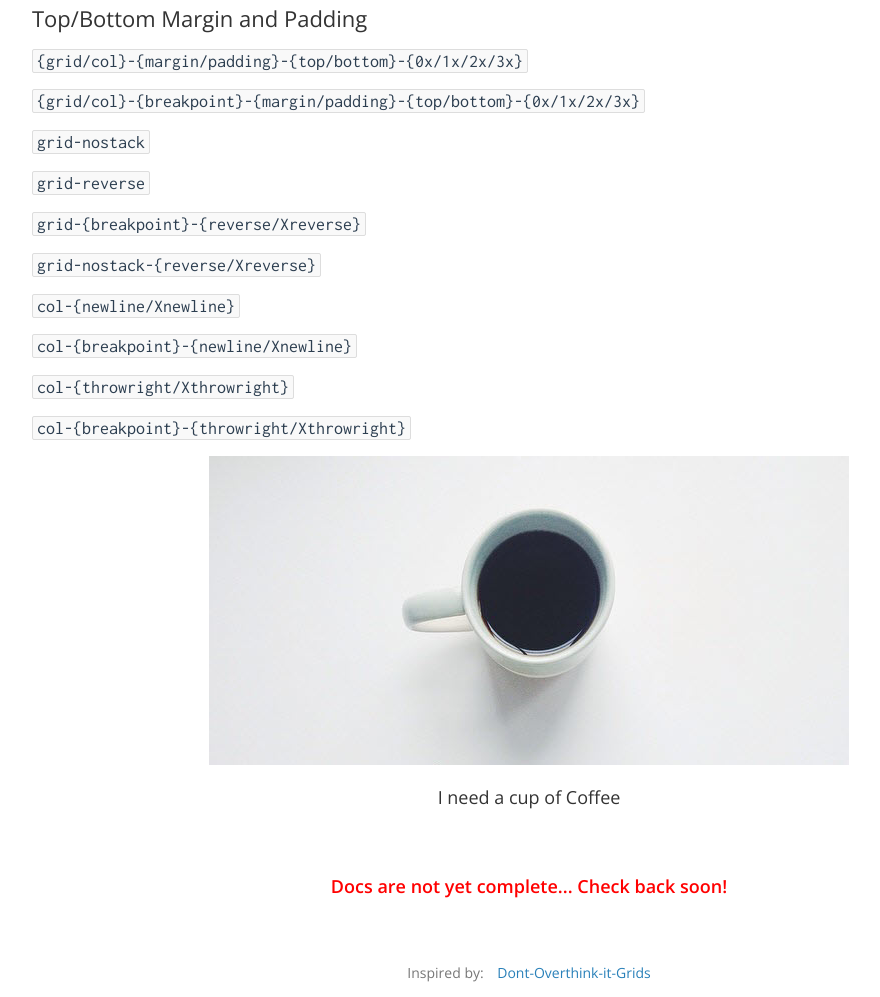
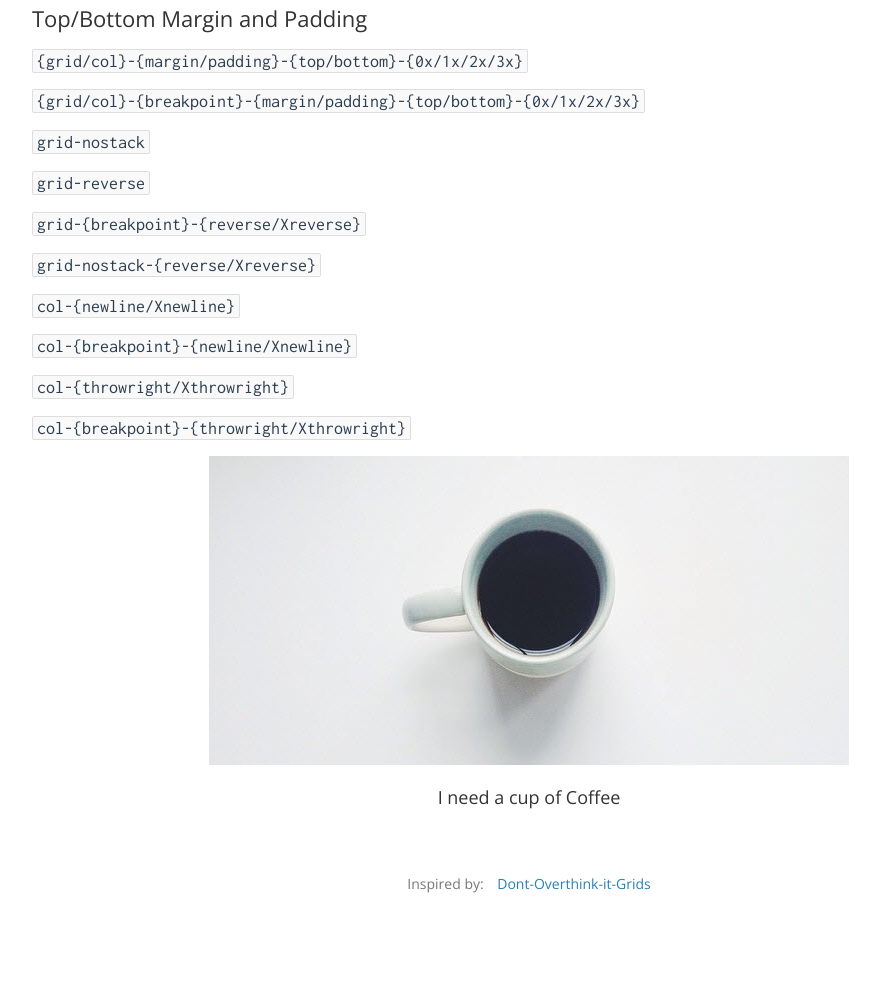
Before and after one commit to jparkerweb/jparkerweb-GRIDS, a plain HTML site: page index.html in a window 1280 px wide. Shown: the part 7233-8230 px from the top of the page, without its empty margins (111-991 px from the left). After the commit the page ends 8141 px from the top, so only its background shows below. Drawn offline with nearby package versions, Linux system fonts and the light colour scheme.

Commit message:
Update index.html

```diff
--- a/index.html
+++ b/index.html
@@ -605,12 +605,6 @@ $grid-breakpoint-xl:    1000px !default;
 				</div>
 				<div class="col-12">I need a cup of Coffee</div>
 			</div>
-			<!-- more to come -->
-			<div class="grid grid-textalign-center">
-				<div class="col-12 col-margin-top-3x col-xl-margin-bottom-3x">
-					<span style="color: red; font-weight: 700;">Docs are not yet complete... Check back soon!</span>
-				</div>
-			</div>
 		</section>
 	</main>
 
```
